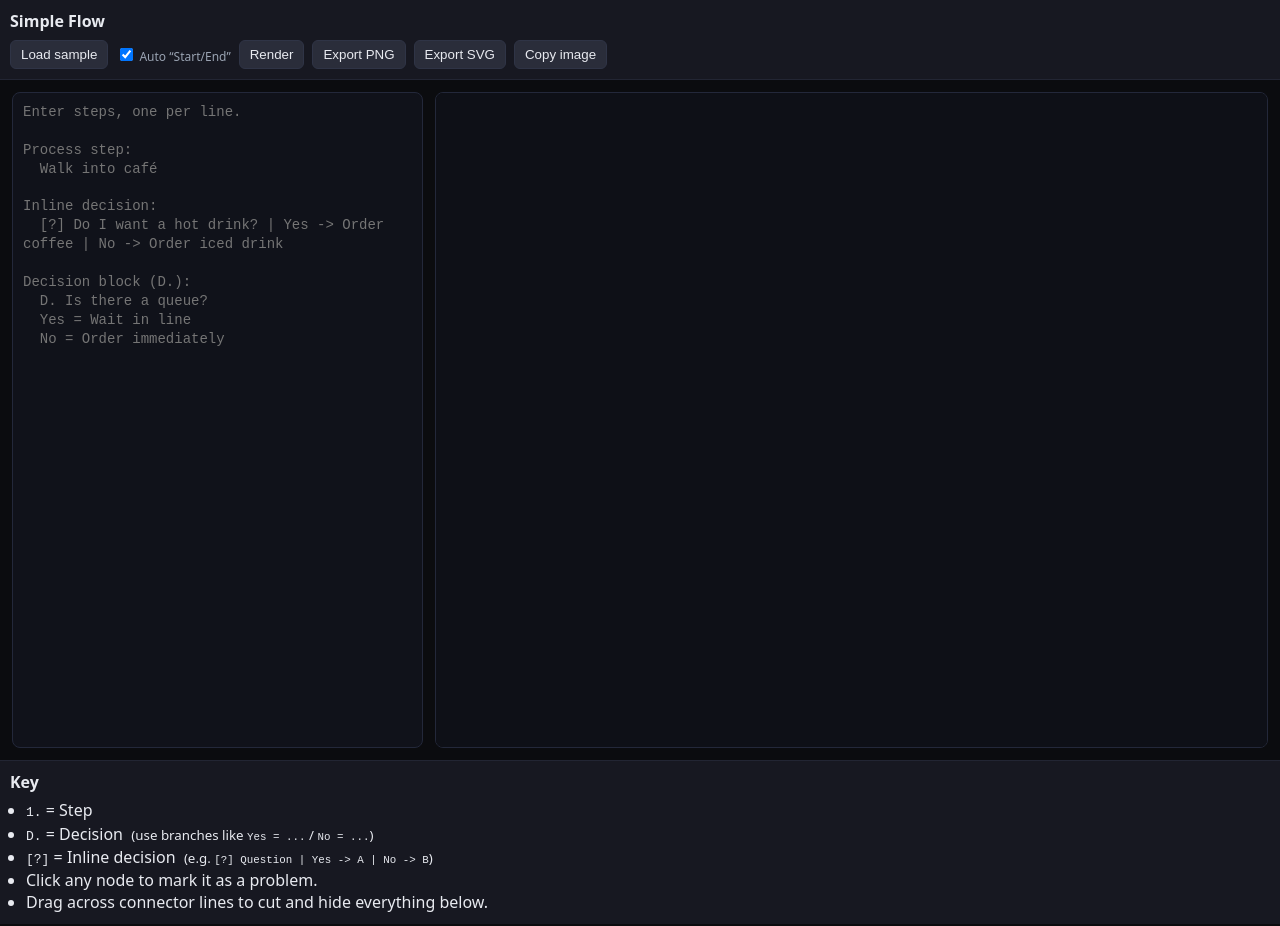
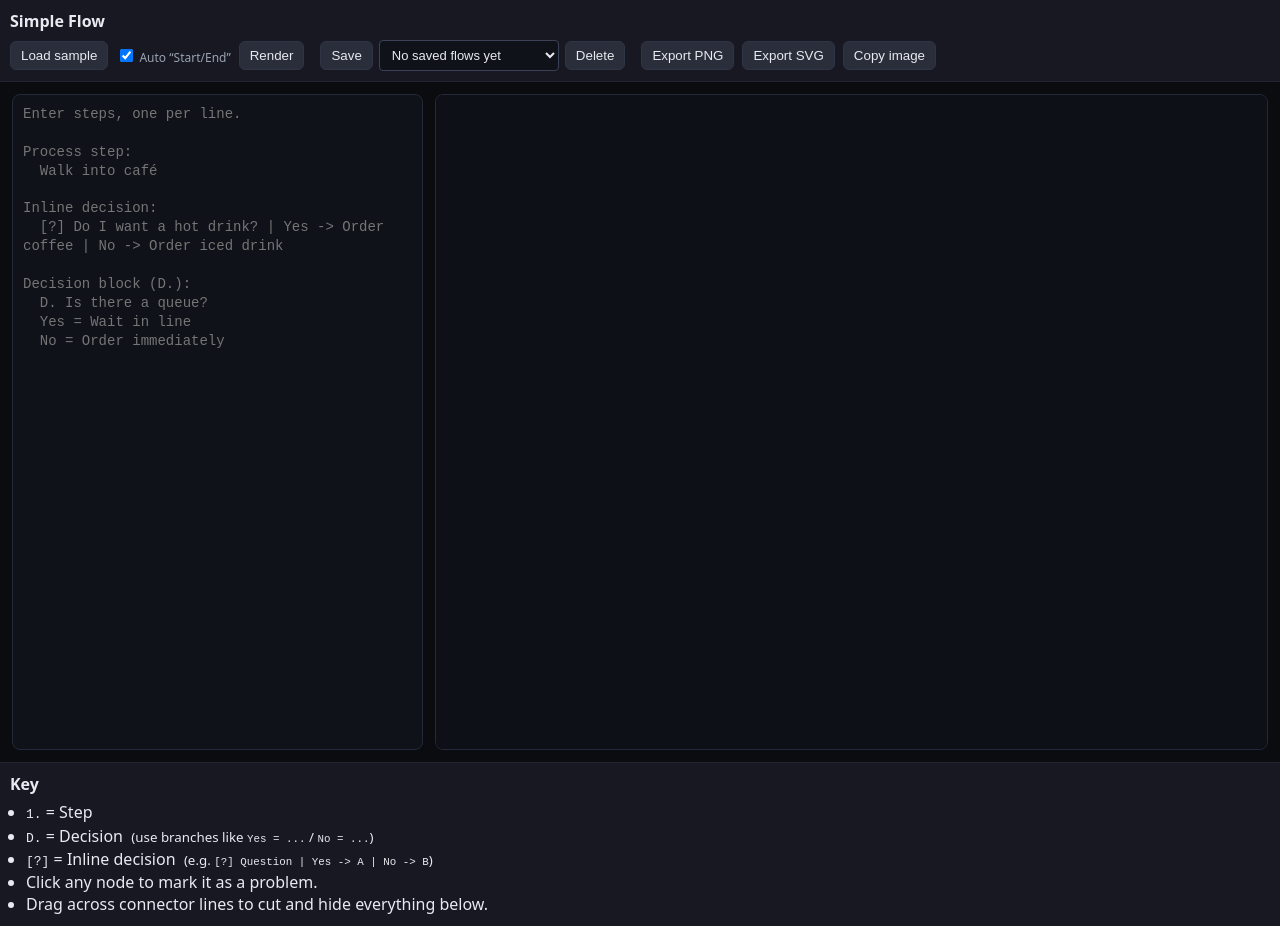
Before and after one commit to PhrasesMedia/simple-flow, a browser extension: page index.html in a window 1280 px wide. Drawn offline with Linux system fonts and the light colour scheme.

Commit message:
Add files via upload

```diff
--- a/index.html
+++ b/index.html
@@ -54,6 +54,31 @@
       background: var(--panel);
       border-top: 1px solid #222533;
     }
+
+    /* Save / load controls in header */
+    header .row {
+      display: flex;
+      flex-wrap: wrap;
+      align-items: center;
+      gap: 8px;
+    }
+
+    header .row .save-group {
+      display: inline-flex;
+      align-items: center;
+      gap: 6px;
+      margin: 0 8px;
+    }
+
+    header .row select#savedSelect {
+      padding: 6px 8px;
+      border-radius: 4px;
+      border: 1px solid #3b4256;
+      background: #10121a;
+      color: var(--text);
+      font-size: 13px;
+      min-width: 180px;
+    }
   </style>
 </head>
 
@@ -62,11 +87,24 @@
     <h1>Simple Flow</h1>
     <div class="row">
       <button id="sample">Load sample</button>
+
       <label>
         <input type="checkbox" id="autoStartEnd" checked>
         Auto “Start/End”
       </label>
+
       <button id="render">Render</button>
+
+      <!-- NEW: Save / Load controls -->
+      <div class="save-group">
+        <button id="saveFlowBtn" type="button">Save</button>
+        <select id="savedSelect">
+          <option value="">No saved flows yet</option>
+        </select>
+        <button id="deleteFlowBtn" type="button">Delete</button>
+      </div>
+      <!-- END NEW -->
+
       <button id="downloadPng">Export PNG</button>
       <button id="downloadSvg">Export SVG</button>
       <button id="copyPng">Copy image</button> <!-- Copy button -->
```
